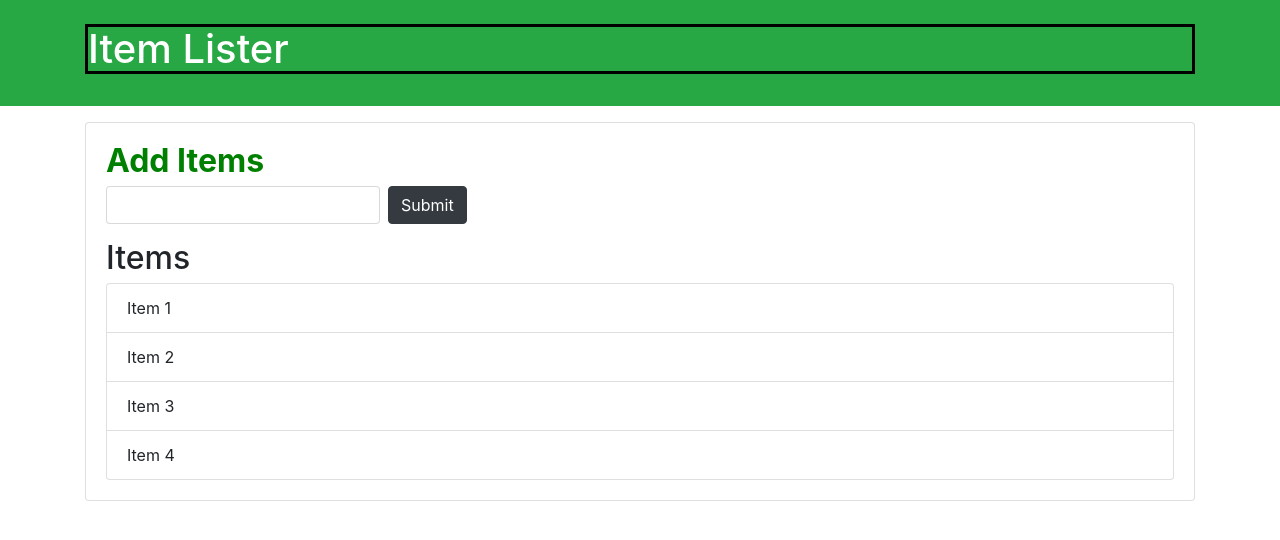
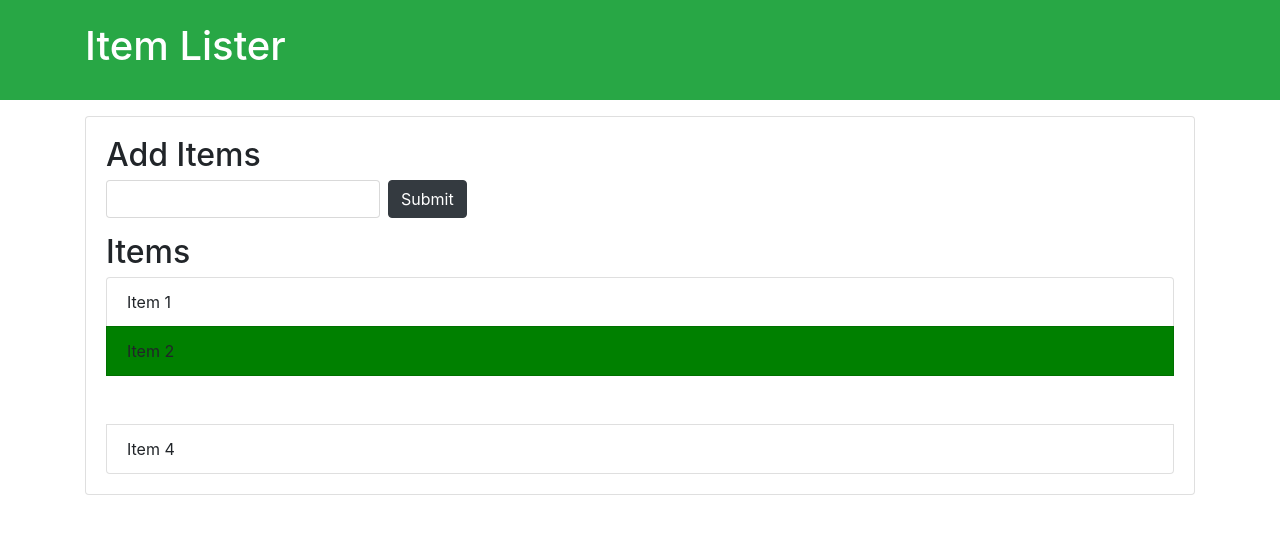
Before and after one commit to AkhilBasnotra/DomManipulation, a plain HTML site: page assignment6/index.html in a window 1280 px wide. Drawn offline with nearby package versions, Linux system fonts and the light colour scheme.

Commit message:
added assignment 6

```diff
--- /dev/null
+++ b/assignment6/script.js
@@ -0,0 +1,6 @@
+let secondItem = document.querySelector('.list-group-item:nth-child(2)')
+let thirdItem = document.querySelector('.list-group-item:nth-child(3)')
+
+
+secondItem.style.backgroundColor = 'green'
+thirdItem.style.visibility = 'hidden'
```
Also changed, not shown: assignment6/index.html (renamed from index.html, +2 -1 lines).
